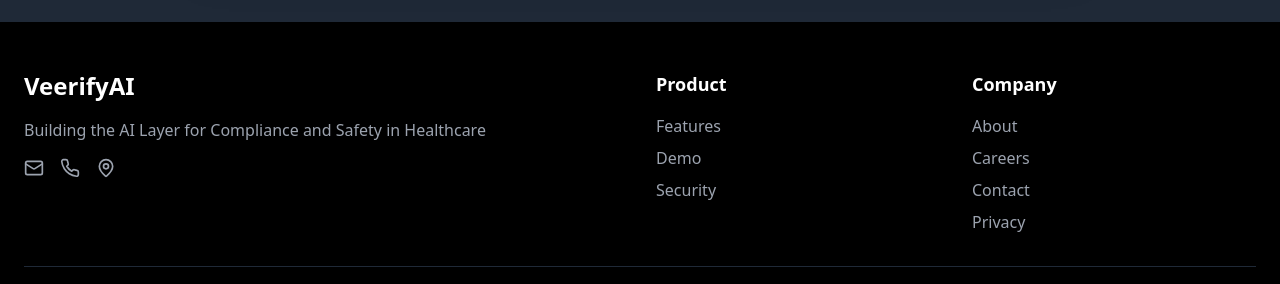
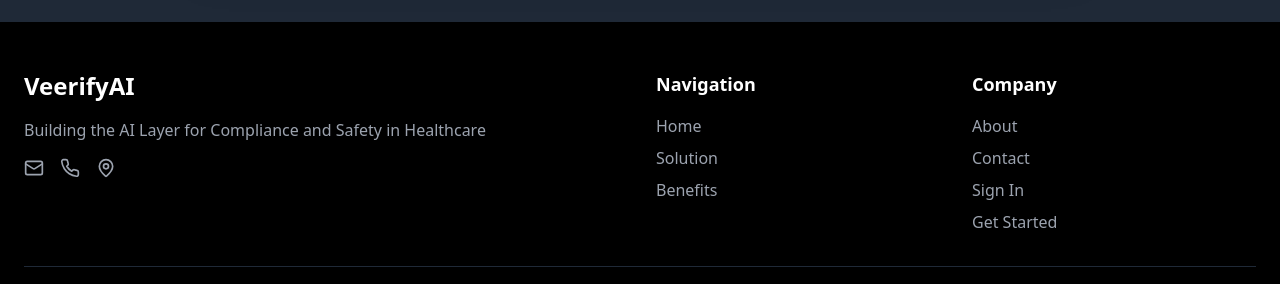
Before and after one commit to Brahmaji24/VeerifyAI, a React (Vite) app: page / in a window 1280 px wide. Shown: the part 6866-7150 px from the top of the page. Built offline with nearby package versions, Linux system fonts and the light colour scheme; no server answers.

Commit message:
footer fixing

```diff
--- a/src/components/ComplianceDashboard.tsx
+++ b/src/components/ComplianceDashboard.tsx
@@ -840,16 +840,16 @@
           </div>
         )}
 
-        {/* Business Performance Overview */}
+        {/* Compliance Metrics Overview */}
         <div className="mb-8">
           <Card className="bg-transparent border border-gray-200 dark:border-gray-700">
             <CardHeader>
               <CardTitle className="flex items-center text-primary dark:text-primary">
                 <TrendingUp className="w-6 h-6 mr-2" />
-                Business Performance Overview
+                Compliance Metrics Overview
               </CardTitle>
               <CardDescription>
-                Key operational metrics and revenue insights
+                Key data quality metrics and revenue insights
               </CardDescription>
             </CardHeader>
             <CardContent>
--- a/src/pages/LandingPage.tsx
+++ b/src/pages/LandingPage.tsx
@@ -495,8 +495,7 @@
                 The current approach of <span className="font-semibold text-red-600 relative group cursor-pointer">
                   manual effort, missed renewals, and overlooked risks
                   <span className="absolute -bottom-1 left-0 w-0 h-0.5 bg-red-600 group-hover:w-full transition-all duration-500"></span>
-                </span>
-                creates vulnerabilities that can impact patient safety and organizational reputation.
+                </span> creates vulnerabilities that can impact patient safety and organizational reputation.
               </p>
               <div className="space-y-4">
                 <div className="flex items-center space-x-3 group hover:translate-x-2 transition-transform duration-300">
@@ -1106,26 +1105,93 @@
                 Building the AI Layer for Compliance and Safety in Healthcare
               </p>
               <div className="flex space-x-4">
-                <Mail className="w-5 h-5 text-gray-400" />
-                <Phone className="w-5 h-5 text-gray-400" />
-                <MapPin className="w-5 h-5 text-gray-400" />
+                <button
+                  onClick={() => window.open('mailto:contact@veerifyai.com?subject=Inquiry from Website', '_blank')}
+                  className="hover:text-white transition-colors duration-300 cursor-pointer"
+                  title="Send us an email"
+                >
+                  <Mail className="w-5 h-5 text-gray-400 hover:text-white" />
+                </button>
+                <button
+                  onClick={() => window.open('tel:+1-555-123-4567', '_self')}
+                  className="hover:text-white transition-colors duration-300 cursor-pointer"
+                  title="Call us"
+                >
+                  <Phone className="w-5 h-5 text-gray-400 hover:text-white" />
+                </button>
+                <button
+                  onClick={() => window.open('https://maps.google.com/?q=New+York+NY', '_blank')}
+                  className="hover:text-white transition-colors duration-300 cursor-pointer"
+                  title="View our location"
+                >
+                  <MapPin className="w-5 h-5 text-gray-400 hover:text-white" />
+                </button>
               </div>
             </div>
             <div>
-              <h4 className="text-lg font-semibold mb-4">Product</h4>
+              <h4 className="text-lg font-semibold mb-4">Navigation</h4>
               <ul className="space-y-2 text-gray-400">
-                <li>Features</li>
-                <li>Demo</li>
-                <li>Security</li>
+                <li>
+                  <button
+                    onClick={() => handleNavClick('home')}
+                    className="hover:text-white transition-colors duration-300 cursor-pointer"
+                  >
+                    Home
+                  </button>
+                </li>
+                <li>
+                  <button
+                    onClick={() => handleNavClick('solution')}
+                    className="hover:text-white transition-colors duration-300 cursor-pointer"
+                  >
+                    Solution
+                  </button>
+                </li>
+                <li>
+                  <button
+                    onClick={() => handleNavClick('benefits')}
+                    className="hover:text-white transition-colors duration-300 cursor-pointer"
+                  >
+                    Benefits
+                  </button>
+                </li>
               </ul>
             </div>
             <div>
               <h4 className="text-lg font-semibold mb-4">Company</h4>
               <ul className="space-y-2 text-gray-400">
-                <li>About</li>
-                <li>Careers</li>
-                <li>Contact</li>
-                <li>Privacy</li>
+                <li>
+                  <button
+                    onClick={() => handleNavClick('audience')}
+                    className="hover:text-white transition-colors duration-300 cursor-pointer"
+                  >
+                    About
+                  </button>
+                </li>
+                <li>
+                  <button
+                    onClick={() => handleNavClick('contact')}
+                    className="hover:text-white transition-colors duration-300 cursor-pointer"
+                  >
+                    Contact
+                  </button>
+                </li>
+                <li>
+                  <button
+                    onClick={handleSignIn}
+                    className="hover:text-white transition-colors duration-300 cursor-pointer"
+                  >
+                    Sign In
+                  </button>
+                </li>
+                <li>
+                  <button
+                    onClick={handleGetStarted}
+                    className="hover:text-white transition-colors duration-300 cursor-pointer"
+                  >
+                    Get Started
+                  </button>
+                </li>
               </ul>
             </div>
           </div>
```
